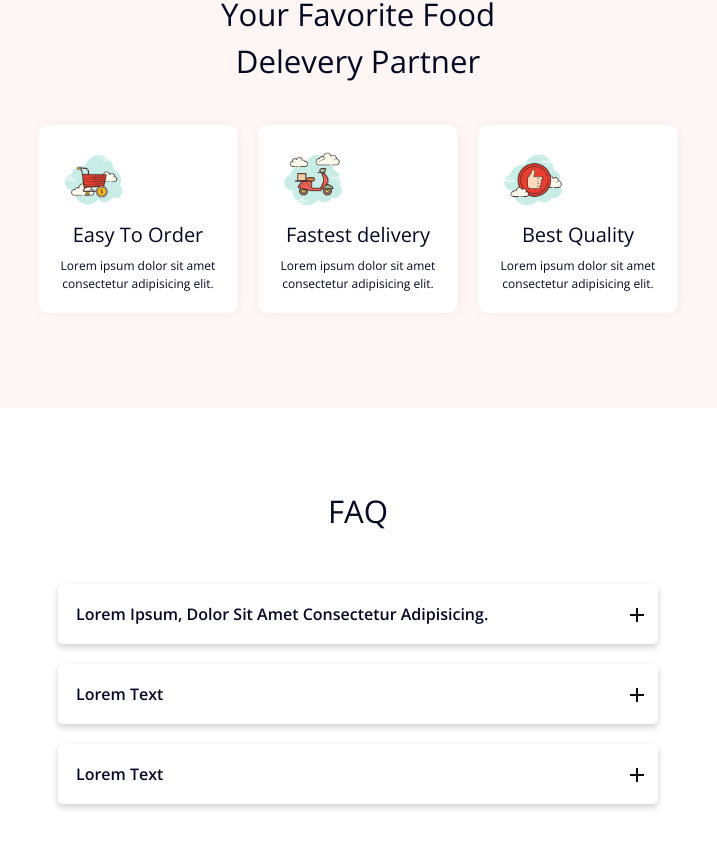
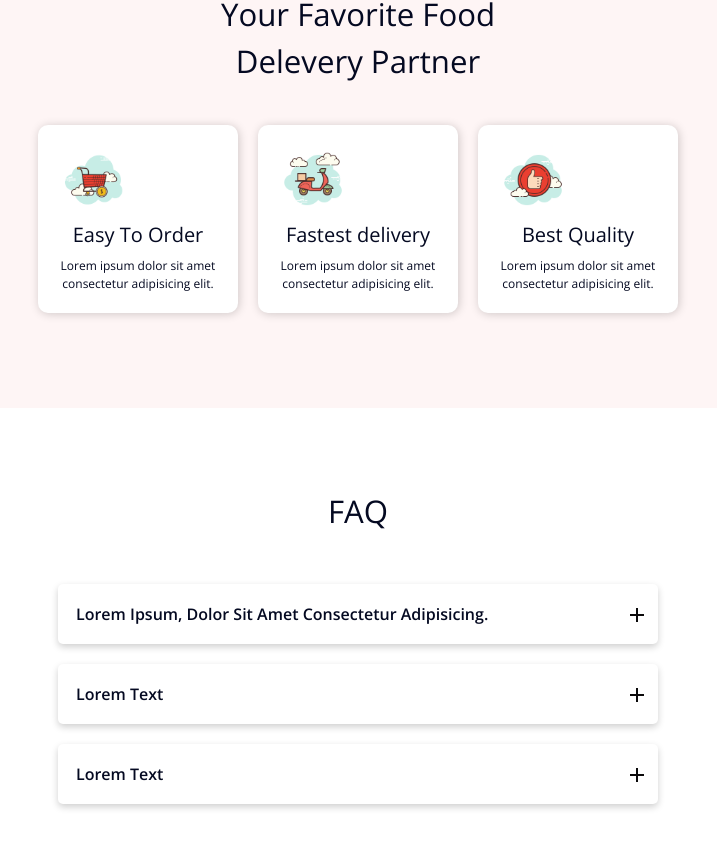
Before and after one commit to ilyesomrimoh/Restaurent-Project, a React (Create React App) app: page / in a window 1280 px wide. Shown: the part 978-1825 px from the top of the page, without its empty margins (282-999 px from the left). Built offline with nearby package versions, Linux system fonts and the light colour scheme.

Commit message:
correct box shadow of serve section

```diff
--- a/src/App.css
+++ b/src/App.css
@@ -147,7 +147,7 @@
   width: 200px;
   transition: all ease-in 300ms;
   transition-property: transform, box-shadow;
-  box-shadow: 1px 1px 10px rgba(0, 0, 0, 0.039);
+  box-shadow: 1px 1px 10px rgba(0, 0, 0, 0.19);
   /* height: 200px; */
 }
 .card h3 {
```
